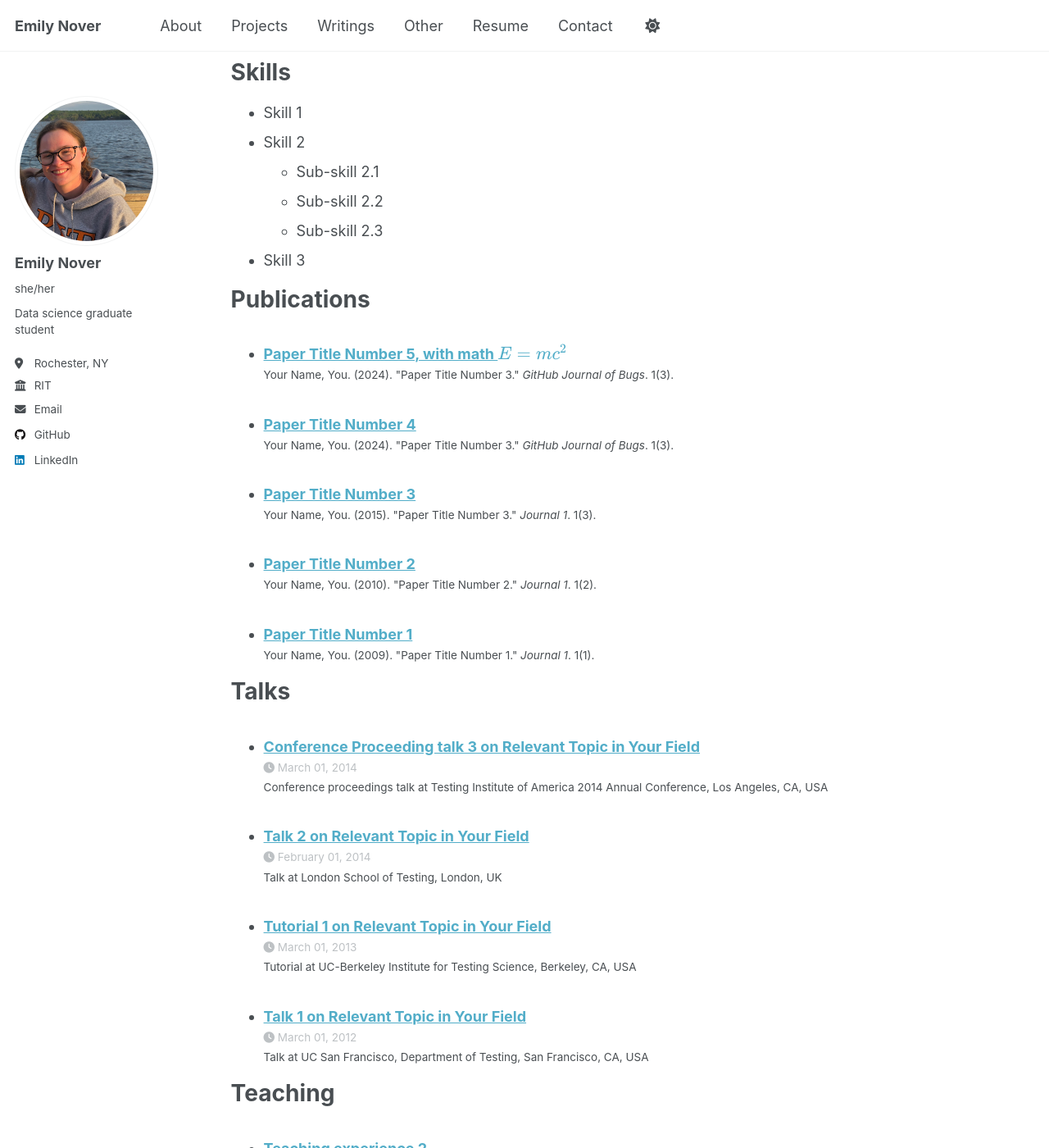
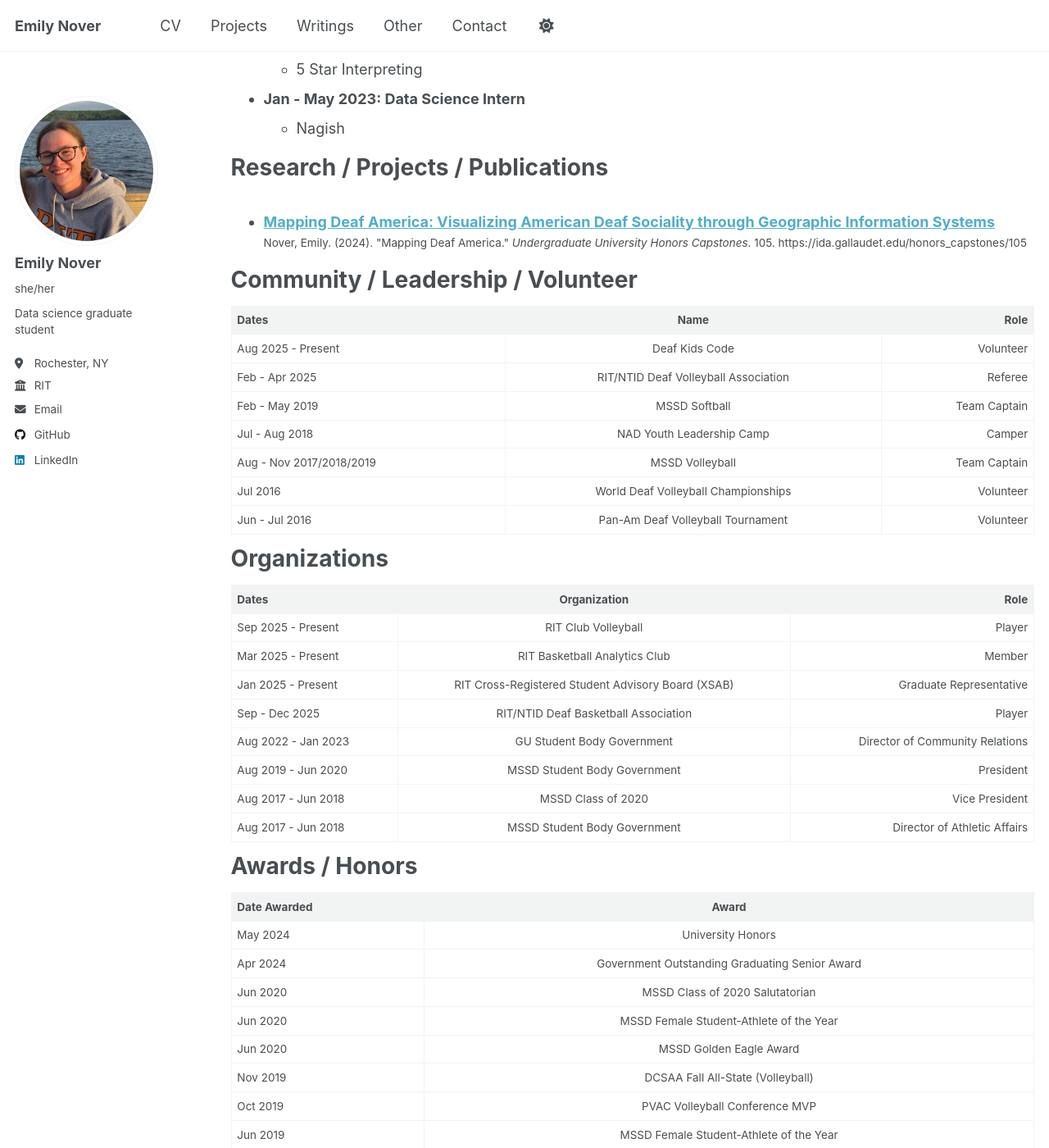
Before and after one commit to drblitx/drblitx.github.io, a Jekyll site: the page built from _pages/cv.md, in a window 1280 px wide and 1400 px high, scrolled down 731 px. Shown: the whole window at 82% size. Built offline with Jekyll 4.4.1, drawn with Linux system fonts in a browser that asks for light colours; a script that is not in the unit is left out; some of the changed text lies outside the part shown.

```diff
--- a/_config.yml
+++ b/_config.yml
@@ -233,17 +233,17 @@ collections:
 
 # These settings control how pages and collections are included in the site
 defaults:
-  # _posts
-  - scope:
-      path: ""
-      type: posts
-    values:
-      layout: single
-      author_profile: true
-      read_time: true
-      comments: true
-      share: true
-      related: true
+  # # _about
+  # - scope:
+  #     path: ""
+  #     type: about
+  #   values:
+  #     layout: single
+  #     author_profile: true
+  #     read_time: true
+  #     comments: true
+  #     share: true
+  #     related: true
   # _pages
   - scope:
       path: ""
--- a/_data/navigation.yml
+++ b/_data/navigation.yml
@@ -8,8 +8,8 @@
 #      Markdown formatted page while the second is generated using JSON.
 
 main:
-  - title: "About"
-    url: /about/
+  - title: "CV"
+    url: /cv/
 
   - title: "Projects"
     url: /projects/
@@ -19,9 +19,6 @@ main:
 
   - title: "Other"
     url: /other/
-
-  - title: "Resume"
-    url: /resume/
 
   - title: "Contact"
     url: /contact/
--- a/_pages/cv.md
+++ b/_pages/cv.md
@@ -11,54 +11,102 @@ redirect_from:
 
 Education
 ======
-* Ph.D in Version Control Theory, GitHub University, 2018 (expected)
-* M.S. in Jekyll, GitHub University, 2014
-* B.S. in GitHub, GitHub University, 2012
+* MS in Data Science, Rochester Institute of Technology -- RIT, 2026 (planned)
+* BA in Government with a Minor in Data Science, Gallaudet University -- GU, 2024
+* High School Diploma with Merit, Model Secondary School for the Deaf -- MSSD, 2020
 
 Work experience
 ======
-* Spring 2024: Academic Pages Collaborator
-  * GitHub University
-  * Duties includes: Updates and improvements to template
-  * Supervisor: The Users
+* **Jan 2025 - Present: ASL Consultant**
+  * RIT/NTID Department of Access Services
 
-* Fall 2015: Research Assistant
-  * GitHub University
-  * Duties included: Merging pull requests
-  * Supervisor: Professor Hub
+* **Aug - Dec 2024: Graduate Research Assistant**
+  * Langdon Laboratory for Developmental Cognitive Neuroscience
 
-* Summer 2015: Research Assistant
-  * GitHub University
-  * Duties included: Tagging issues
-  * Supervisor: Professor Git
+* **Mar - Sep 2024: Data Science Intern**
+  * ASL Aspire
 
-Skills
-======
-* Skill 1
-* Skill 2
-  * Sub-skill 2.1
-  * Sub-skill 2.2
-  * Sub-skill 2.3
-* Skill 3
+* **Aug 2022 - Aug 2024: Undergraduate Data Science Researcher**
+  * The Data Mine at Purdue University
 
-Publications
+* **Jan 2022 - Aug 2024: Lifeguard**
+  * Gallaudet University Aquatics Center
+
+* **Aug 2023 - May 2024: Circulation Assistant**
+  * Gallaudet University Library
+
+* **Jun - Aug 2023: Data Science Intern**
+  * 5 Star Interpreting
+
+* **Jan - May 2023: Data Science Intern**
+  * Nagish
+
+Research / Projects / Publications
 ======
   <ul>{% for post in site.publications reversed %}
     {% include archive-single-cv.html %}
   {% endfor %}</ul>
 
-Talks
+Community / Leadership / Volunteer
 ======
-  <ul>{% for post in site.talks reversed %}
-    {% include archive-single-talk-cv.html  %}
-  {% endfor %}</ul>
 
-Teaching
+| Dates | Name | Role |
+|:--------|:-------:|--------:|
+| Aug 2025 - Present | Deaf Kids Code | Volunteer |
+| Feb - Apr 2025 | RIT/NTID Deaf Volleyball Association | Referee |
+| Feb - May 2019 | MSSD Softball | Team Captain |
+| Jul - Aug 2018 | NAD Youth Leadership Camp | Camper|
+| Aug - Nov 2017/2018/2019 | MSSD Volleyball | Team Captain |
+| Jul 2016 | World Deaf Volleyball Championships | Volunteer |
+| Jun - Jul 2016 | Pan-Am Deaf Volleyball Tournament | Volunteer |
+
+Organizations
 ======
-  <ul>{% for post in site.teaching reversed %}
-    {% include archive-single-cv.html %}
-  {% endfor %}</ul>
 
-Service and leadership
+| Dates | Organization | Role |
+|:--------|:-------:|--------:|
+| Sep 2025 - Present | RIT Club Volleyball | Player |
+| Mar 2025 - Present | RIT Basketball Analytics Club | Member |
+| Jan 2025 - Present | RIT Cross-Registered Student Advisory Board (XSAB) | Graduate Representative |
+| Sep - Dec 2025 | RIT/NTID Deaf Basketball Association | Player |
+| Aug 2022 - Jan 2023 | GU Student Body Government | Director of Community Relations |
+| Aug 2019 - Jun 2020 | MSSD Student Body Government | President |
+| Aug 2017 - Jun 2018 | MSSD Class of 2020 | Vice President |
+| Aug 2017 - Jun 2018 | MSSD Student Body Government | Director of Athletic Affairs |
+
+Awards / Honors
 ======
-* Currently signed in to 43 different slack teams
+
+| Date Awarded | Award |
+|--------------|:------------------------------:|
+| May 2024 | University Honors |
+| Apr 2024 | Government Outstanding Graduating Senior Award |
+| Jun 2020 | MSSD Class of 2020 Salutatorian |
+| Jun 2020 | MSSD Female Student-Athlete of the Year |
+| Jun 2020 | MSSD Golden Eagle Award |
+| Nov 2019 | DCSAA Fall All-State (Volleyball) |
+| Oct 2019 | PVAC Volleyball Conference MVP |
+| Jun 2019 | MSSD Female Student-Athlete of the Year |
+| May 2019 | PVAC Softball Conference MVP |
+| Jun 2018 | MSSD Female Student-Athlete of the Year |
+| Jun 2018 | MSSD Distinguished All-Around Academics Award |
+| Jun 2017 | MSSD Female Rookie of the Year |
+| Jun 2017 | MSSD Model Eagle Award |
+
+Technical Skills
+======
+* C (intermediate)
+* Esri ArcGIS suite
+* Git
+* Java (intermediate)
+* JupyterLab
+* MacWhisper
+* PlayFab
+* PowerBI
+* Praat
+* Python
+* R
+* SQL
+* Streamlit
+* Tableau
+* Visual Studio Code
--- a/_publications/2009-10-01-paper-title-number-1.md
+++ /dev/null
@@ -1,14 +0,0 @@
----
-title: "Paper Title Number 1"
-collection: publications
-category: manuscripts
-permalink: /publication/2009-10-01-paper-title-number-1
-excerpt: 'This paper is about the number 1. The number 2 is left for future work.'
-date: 2009-10-01
-venue: 'Journal 1'
-slidesurl: 'http://academicpages.github.io/files/slides1.pdf'
-paperurl: 'http://academicpages.github.io/files/paper1.pdf'
-bibtexurl: 'http://academicpages.github.io/files/bibtex1.bib'
-citation: 'Your Name, You. (2009). &quot;Paper Title Number 1.&quot; <i>Journal 1</i>. 1(1).'
----
-The contents above will be part of a list of publications, if the user clicks the link for the publication than the contents of section will be rendered as a full page, allowing you to provide more information about the paper for the reader. When publications are displayed as a single page, the contents of the above "citation" field will automatically be included below this section in a smaller font.
--- a/_publications/2010-10-01-paper-title-number-2.md
+++ /dev/null
@@ -1,14 +0,0 @@
----
-title: "Paper Title Number 2"
-collection: publications
-category: manuscripts
-permalink: /publication/2010-10-01-paper-title-number-2
-excerpt: 'This paper is about the number 2. The number 3 is left for future work.'
-date: 2010-10-01
-venue: 'Journal 1'
-slidesurl: 'http://academicpages.github.io/files/slides2.pdf'
-paperurl: 'http://academicpages.github.io/files/paper2.pdf'
-citation: 'Your Name, You. (2010). &quot;Paper Title Number 2.&quot; <i>Journal 1</i>. 1(2).'
----
-
-The contents above will be part of a list of publications, if the user clicks the link for the publication than the contents of section will be rendered as a full page, allowing you to provide more information about the paper for the reader. When publications are displayed as a single page, the contents of the above "citation" field will automatically be included below this section in a smaller font.
--- a/_publications/2015-10-01-paper-title-number-3.md
+++ /dev/null
@@ -1,14 +0,0 @@
----
-title: "Paper Title Number 3"
-collection: publications
-category: manuscripts
-permalink: /publication/2015-10-01-paper-title-number-3
-excerpt: 'This paper is about the number 3. The number 4 is left for future work.'
-date: 2015-10-01
-venue: 'Journal 1'
-slidesurl: 'http://academicpages.github.io/files/slides3.pdf'
-paperurl: 'http://academicpages.github.io/files/paper3.pdf'
-citation: 'Your Name, You. (2015). &quot;Paper Title Number 3.&quot; <i>Journal 1</i>. 1(3).'
----
-
-The contents above will be part of a list of publications, if the user clicks the link for the publication than the contents of section will be rendered as a full page, allowing you to provide more information about the paper for the reader. When publications are displayed as a single page, the contents of the above "citation" field will automatically be included below this section in a smaller font.
--- /dev/null
+++ b/_publications/2024-05-10-mapping-deaf-america.md
@@ -0,0 +1,15 @@
+---
+title: "Mapping Deaf America: Visualizing American Deaf Sociality through Geographic Information Systems"
+collection: publications
+category: manuscripts
+permalink: /publication/2024-05-10-mapping-deaf-america
+excerpt: 'Paper on the creation of an accessible tool via ArcGIS that visually represents the deaf community.'
+date: 2024-05-10
+venue: 'Gallaudet IDA'
+# slidesurl: 'http://academicpages.github.io/files/slides1.pdf'
+paperurl: 'http://academicpages.github.io/files/paper1.pdf'
+# bibtexurl: 'http://academicpages.github.io/files/bibtex1.bib'
+citation: 'Nover, Emily. (2024). &quot;Mapping Deaf America.&quot; <i>Undergraduate University Honors Capstones</i>. 105. https://ida.gallaudet.edu/honors_capstones/105'
+---
+## Abstract
+In the study of the US deaf community, a noticeable gap is evident in the absence of an accessible map that presents current data about the community. This project takes an American perspective, embracing the term “Deaf America” as a framework that highlights the unique social network, geographic nuances, and sensory experiences of the deaf community in the United States. These elements are crucial to understanding the extensive network of the deaf community in the US. However, there is a lack of quality visual representations of these elements. This project seeks to bridge this gap by collecting data and leveraging the capabilities of ArcGIS to create a living document that reflects Deaf America and ensures the document is accessible to all. ArcGIS is a data management system and a powerful geospatial visualization software that allows spatial data analysis, map creation, and uncovering insights. The project’s accessible map is designed to serve both the general public and researchers, connecting multiple concepts relevant to the study of the US deaf community. By visually representing lived experiences, locations, and statistics, this project holds promise for future initiatives in understanding, researching, and supporting the deaf community.
--- a/_publications/2025-06-08-paper-title-number-5.md
+++ /dev/null
@@ -1,13 +0,0 @@
----
-title: "Paper Title Number 5, with math $$E=mc^2$$"
-collection: publications
-category: conferences
-permalink: /publication/2024-02-17-paper-title-number-4
-excerpt: 'This paper is about a famous math equation, $$E=mc^2$$'
-date: 2024-02-17
-venue: 'GitHub Journal of Bugs'
-paperurl: 'http://academicpages.github.io/files/paper3.pdf'
-citation: 'Your Name, You. (2024). &quot;Paper Title Number 3.&quot; <i>GitHub Journal of Bugs</i>. 1(3).'
----
-
-Using [MathJax](https://www.mathjax.org/) in the description is supported - $$E=mc^2$$ - however, the use must be mindful that the default delimiters are `$$...$$` and `\\[...\\]` which differs from the `$...$` that is typically expected.
```
Also changed, not shown: other parts of _pages/cv.md (+1 -1 lines), _pages/about.md (+2 -2 lines), _pages/markdown.md (+6 -7 lines), _publications/2024-02-17-paper-title-number-4.md (deleted, +0 -13 lines), _writings/2012-08-14-blog-post-1.md (renamed from _posts/2012-08-14-blog-post-1.md), _writings/2013-08-14-blog-post-2.md (renamed from _posts/2013-08-14-blog-post-2.md), _writings/2014-08-14-blog-post-3.md (renamed from _posts/2014-08-14-blog-post-3.md), _writings/2015-08-14-blog-post-4.md (renamed from _posts/2015-08-14-blog-post-4.md), _writings/2199-01-01-future-post.md (renamed from _posts/2199-01-01-future-post.md).
